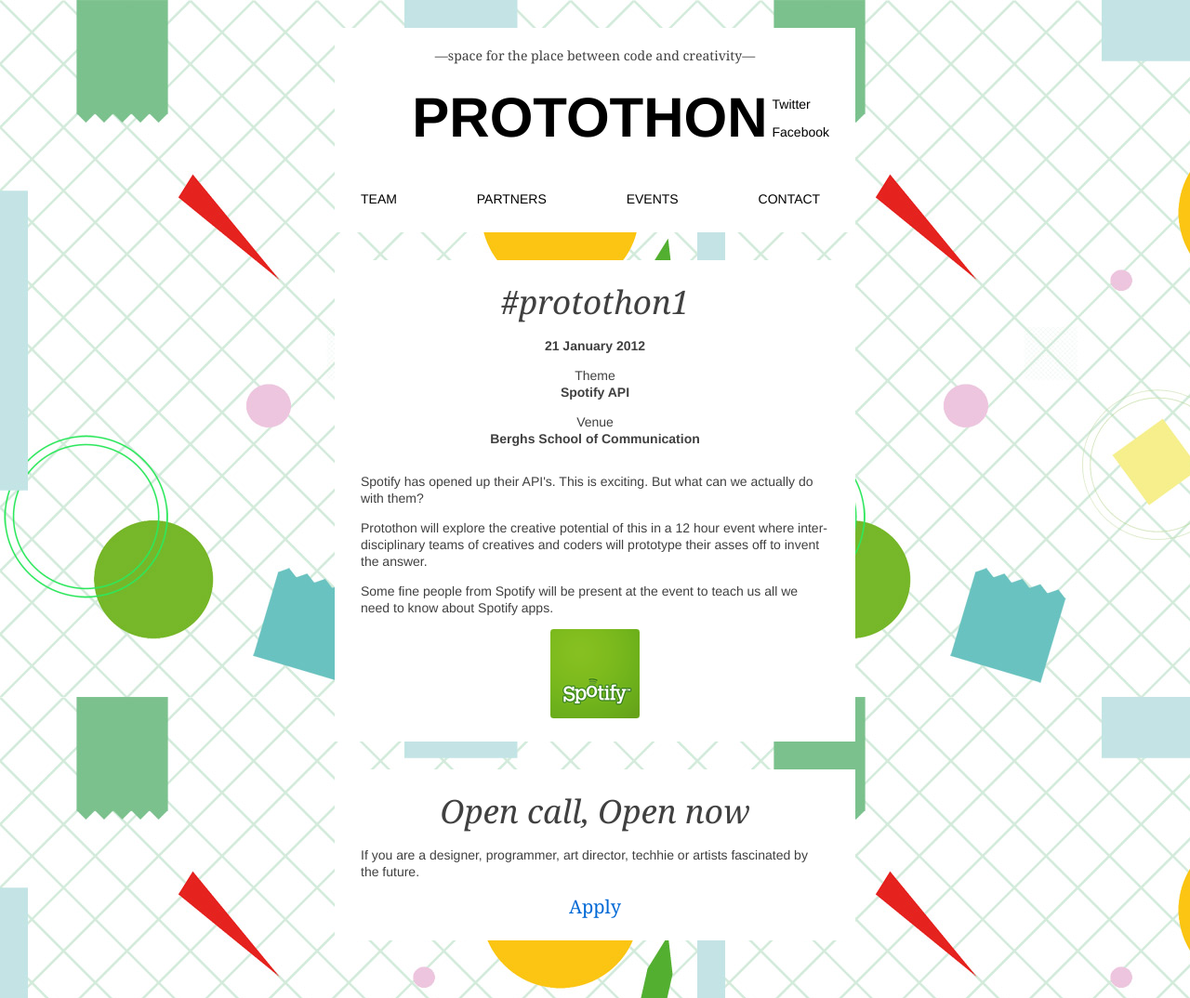
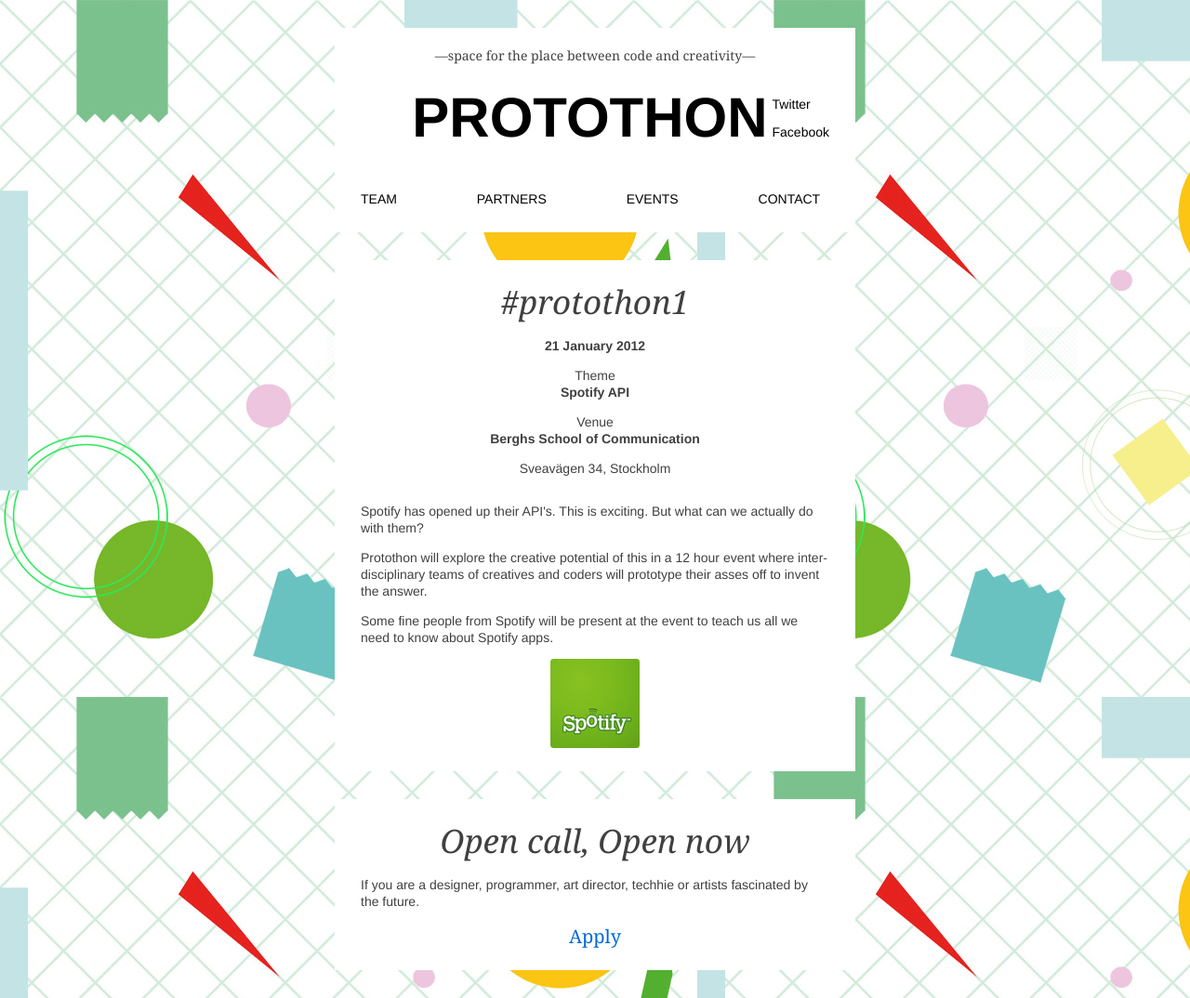
Before and after one commit to dodr/protothon, a Jekyll site: the page built from index.html, in a window 1280 px wide. Shown: the whole page at 93% size. Built offline with Jekyll 4.4.1, drawn with Linux system fonts in a browser that asks for light colours.

Commit message:
Add adress

```diff
--- a/index.html
+++ b/index.html
@@ -8,6 +8,7 @@
         <p><strong>21 January 2012</strong></p>
         <p>Theme<br><strong>Spotify API</strong></p>
         <p>Venue<br><strong>Berghs School of Communication</strong></p>
+        <p>Sveavägen 34, Stockholm</p>
     </div>
     <p>Spotify has opened up their API's. This is exciting. But what can we actually do with them?</p>
     <p>Protothon will explore the creative potential of this in a 12 hour event where inter-disciplinary teams of creatives and coders will prototype their asses off to invent the answer.</p>
```
